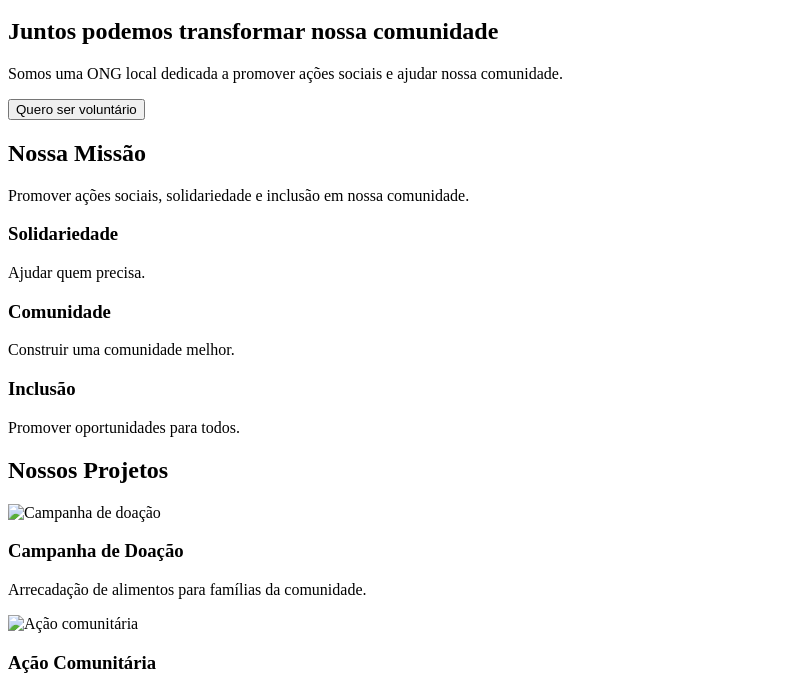
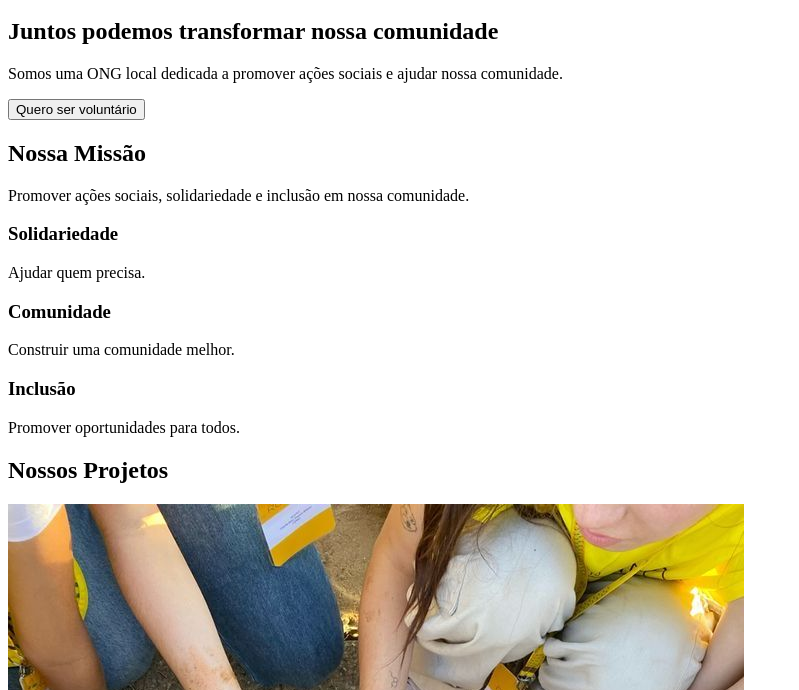
Before and after one commit to Giovana1234567/prova_devops, a plain HTML site: page index.html in a window 1280 px wide. Shown: the part 100-790 px from the top of the page, without its empty margins (0-799 px from the left). Drawn offline with Linux system fonts and the light colour scheme.

Commit message:
fix(img): corrigido links das imagens

```diff
--- a/index.html
+++ b/index.html
@@ -68,7 +68,7 @@
             <div class="projetos">
 
                 <article>
-                    <img src="img/projeto1.jpg" alt="Campanha de doação">
+                    <img src="img/projetos/projeto1.jpg" alt="Campanha de doação">
                     <h3>Campanha de Doação</h3>
                     <p>
                         Arrecadação de alimentos para famílias
@@ -77,7 +77,7 @@
                 </article>
 
                 <article>
-                    <img src="img/projeto2.jpg" alt="Ação comunitária">
+                    <img src="img/projetos/projeto2.jpg" alt="Ação comunitária">
                     <h3>Ação Comunitária</h3>
                     <p>
                         Eventos e atividades para ajudar
```
